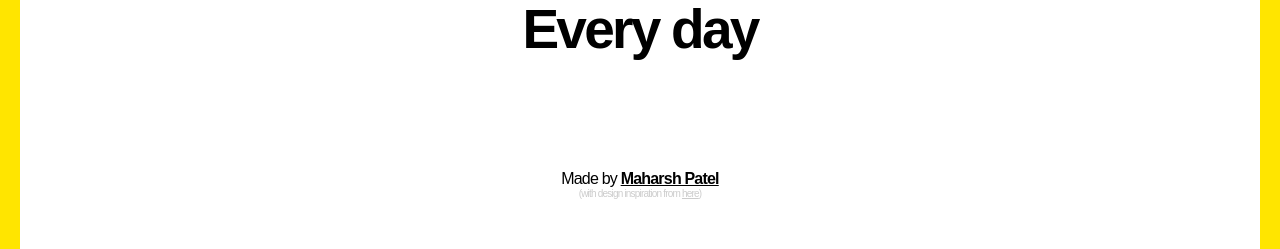
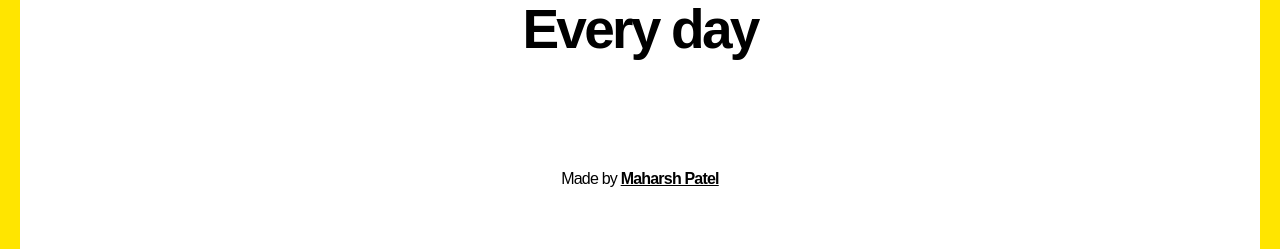
Before and after one commit to maharshmellow/sandbox, a Next.js app: page /sample/casual in a window 1280 px wide. Shown: the part 1200-1449 px from the top of the page. Built offline with nearby package versions, Linux system fonts and the light colour scheme; a web font is replaced by a local one.

Commit message:
fix: remove squarespace link, add html lang

```diff
--- a/next.config.js
+++ b/next.config.js
@@ -1,6 +1,10 @@
 /** @type {import('next').NextConfig} */
 const nextConfig = {
   reactStrictMode: true,
-}
+  i18n: {
+    locales: ['en'],
+    defaultLocale: 'en',
+  },
+};
 
-module.exports = nextConfig
+module.exports = nextConfig;
--- a/pages/sample/casual/index.tsx
+++ b/pages/sample/casual/index.tsx
@@ -62,14 +62,6 @@ const Footer = styled.div`
     font-weight: 600;
     text-decoration: underline;
   }
-  > .dark {
-    color: #cccccc;
-    font-size: 10px;
-
-    > a {
-      text-decoration: underline;
-    }
-  }
 `;
 
 export default function CasualRestaurant() {
@@ -109,11 +101,6 @@ export default function CasualRestaurant() {
 
             <Footer>
               Made by <Link href={'https://www.maharsh.net'}>Maharsh Patel</Link> <br />
-              <div className={'dark'}>
-                {' '}
-                (with design inspiration from{' '}
-                <Link href={'https://motto-demo.squarespace.com/'}>here</Link>)
-              </div>
             </Footer>
           </ContentContainer>
         </Container>
```
